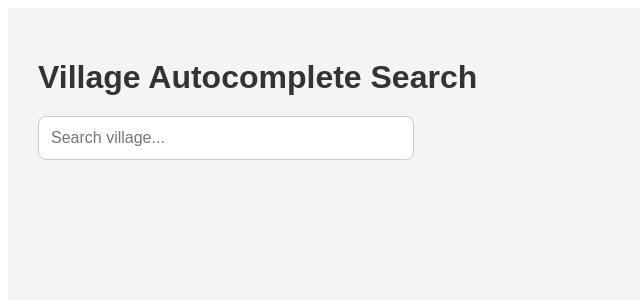
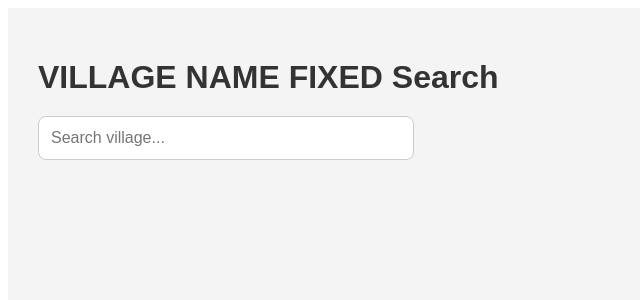
Before and after one commit to Thanusri-cd/capstone_project, a React app in the folder frontend/: page / in a window 1280 px wide. Shown: the top 300 px of the page, without its empty margins (0-640 px from the left). Built offline with nearby package versions, Linux system fonts and the light colour scheme; the HTML template or start-up script is replaced by a standard one.

Commit message:
Final fixes

```diff
--- a/frontend/src/App.jsx
+++ b/frontend/src/App.jsx
@@ -50,7 +50,7 @@ function App() {
           marginBottom: "20px",
         }}
       >
-        Village Autocomplete Search
+        VILLAGE NAME FIXED Search
       </h1>
 
       <input
```
